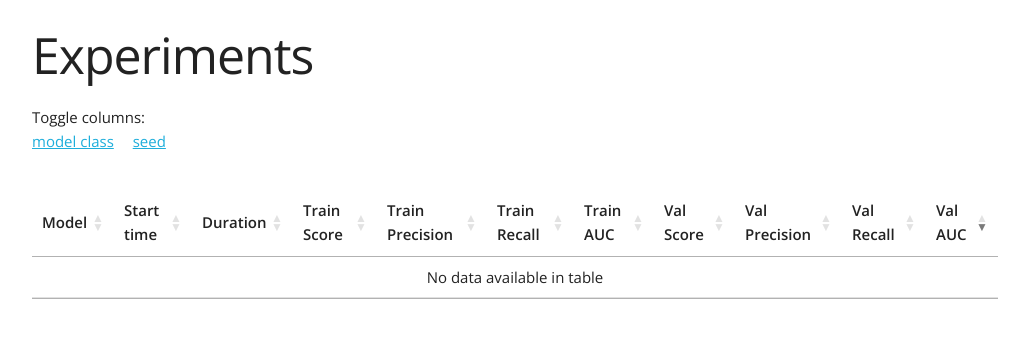
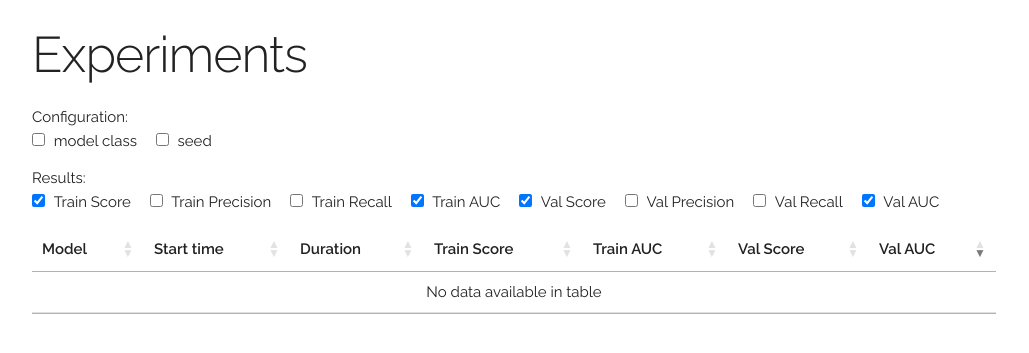
Before and after one commit to text-machine-lab/experiments_viewer, a Bottle app: page / in a window 1280 px wide. Shown: the top 353 px of the page, without its empty margins (128-1157 px from the left). Run offline with Bottle, Linux system fonts and the light colour scheme; data that the repository does not hold is empty; some libraries are stand-ins or nearby versions.

Commit message:
Configuration

```diff
--- a/server.py
+++ b/server.py
@@ -12,10 +12,10 @@ app = Bottle()
 client = MongoClient(MONGO_HOST, MONGO_PORT)
 db = client[MONGO_DB]
 
+
 @app.route('/static/<filename:path>', method='GET', name='static')
 def static(filename):
     return static_file(filename, root='./static/')
-
 
 
 @app.route('/', method='GET', name='index')
@@ -27,12 +27,27 @@ def index():
     experiments_info = extract_info(experiments)
     config_values = extract_config_values(experiments)
 
+    # define the order of results , label, key, and default visibility
+    results = [
+        ('score_train', 'Train Score', True),
+        ('precision_train', 'Train Precision', False),
+        ('recall_train', 'Train Recall', False),
+        ('auc_train', 'Train AUC', True),
+
+        ('score_val', 'Val Score', True),
+        ('precision_val', 'Val Precision', False),
+        ('recall_val', 'Val Recall', False),
+        ('auc_val', 'Val AUC', True),
+    ]
+
     response = {
         'experiments_info': experiments_info,
         'config_values': config_values,
+        'results': results,
     }
 
     return response
+
 
 def extract_config_values(experiments):
     result = set([c for e in experiments for c in e['config'].keys()])
@@ -52,8 +67,7 @@ def extract_info(experiments):
             'config': e['config'],
         }
         for e in experiments
-    ]
-
+        ]
 
     return result
 
--- a/static/main.css
+++ b/static/main.css
@@ -3,8 +3,7 @@
     margin-bottom: 25px;
 }
 
-.columns-list li {
+.configuration-container label {
     display: inline-block;
     margin-right: 1em;
-    list-style-type: none;
 }
--- a/static/skeleton.css
+++ b/static/skeleton.css
@@ -124,8 +124,7 @@ body {
   font-size: 1.5em; /* currently ems cause chrome bug misinterpreting rems on body element */
   line-height: 1.6;
   font-weight: 400;
-  /*font-family: "Raleway", "HelveticaNeue", "Helvetica Neue", Helvetica, Arial, sans-serif;*/
-  font-family: 'Open Sans', sans-serif;
+  font-family: "Raleway", "HelveticaNeue", "Helvetica Neue", Helvetica, Arial, sans-serif;
   color: #222; }
 
 
--- a/templates/base.html
+++ b/templates/base.html
@@ -9,7 +9,7 @@
 
     <meta name="viewport" content="width=device-width, initial-scale=1">
 
-    <link href="https://fonts.googleapis.com/css?family=Open+Sans:300,400,600&amp;subset=cyrillic" rel="stylesheet">
+    <link href="//fonts.googleapis.com/css?family=Raleway:400,300,600" rel="stylesheet" type="text/css">
 
     <link rel="stylesheet" type="text/css" href="/static/normalize.css">
     <link rel="stylesheet" type="text/css" href="/static/skeleton.css">
--- a/templates/index.html
+++ b/templates/index.html
@@ -2,13 +2,31 @@
 % rebase('templates/base.html', title='Home')
 <h1>Experiments</h1>
 
-<div class="u-full-width">
-    Toggle columns:
-    <ul class="columns-list">
+<div class="u-full-width configuration-container">
+    Configuration:
+    <div class="row">
         % for cv in config_values:
-        <li><a data-column="{{ cv }}" class="toggle-column" href="#">{{ cv.replace('_',' ') }}</a></li>
+        <label>
+            <input type="checkbox" data-column="{{ cv }}" class="toggle-column"/>
+            <span class="label-body">{{ cv.replace('_',' ') }}</span>
+        </label>
         % end
-    </ul>
+    </div>
+
+    Results:
+    <div class="row">
+        % for r in results:
+        <label>
+            % if r[2]:
+            <input type="checkbox" data-column="{{ r[0] }}" class="toggle-column" checked="checked" />
+            % else:
+            <input type="checkbox" data-column="{{ r[0] }}" class="toggle-column" />
+            % end
+            <span class="label-body">{{  r[1] }}</span>
+        </label>
+        % end
+    </div>
+
 </div>
 
 <table id="experiments" class="u-full-width">
@@ -22,15 +40,10 @@
         <th data-name="{{ cv }}" data-visible="false">{{ cv.replace('_',' ') }}</th>
         % end
 
-        <th>Train Score</th>
-        <th>Train Precision</th>
-        <th>Train Recall</th>
-        <th>Train AUC</th>
+        % for r in results:
+        <th data-name="{{ r[0] }}" data-visible="{{ str(r[2]).lower() }}">{{ r[1] }}</th>
+        % end
 
-        <th>Val Score</th>
-        <th>Val Precision</th>
-        <th>Val Recall</th>
-        <th data-name="auc_val">Val AUC</th>
     </tr>
     </thead>
     <tbody>
@@ -45,16 +58,10 @@
         <td>{{ exp['config'].get(cv,'') }}</td>
         % end
 
+        % for r in results:
+        <td>{{ '{0:0.3f}'.format(exp['result'][r[0]]) }}</td>
+        % end
 
-        <td>{{ '{0:0.3f}'.format(exp['result']['score_train']) }}</td>
-        <td>{{ '{0:0.3f}'.format(exp['result']['precision_train']) }}</td>
-        <td>{{ '{0:0.3f}'.format(exp['result']['recall_train']) }}</td>
-        <td>{{ '{0:0.3f}'.format(exp['result']['auc_train']) }}</td>
-
-        <td>{{ '{0:0.3f}'.format(exp['result']['score_val']) }}</td>
-        <td>{{ '{0:0.3f}'.format(exp['result']['precision_val']) }}</td>
-        <td>{{ '{0:0.3f}'.format(exp['result']['recall_val']) }}</td>
-        <td>{{ '{0:0.3f}'.format(exp['result']['auc_val']) }}</td>
     </tr>
     % end
 
@@ -67,12 +74,10 @@
             "info": false,
             "paging": false,
             "searching": false,
-            order: [[$("[data-name='auc_val']").index(),'desc']]
+            order: [[$("[data-name='auc_val']").index(), 'desc']]
         });
 
-        $('a.toggle-column').on('click', function (e) {
-            e.preventDefault();
-
+        $('input.toggle-column').on('change', function (e) {
             // Get the column API object
             var column = table.column($(this).attr('data-column') + ':name');
 
```
